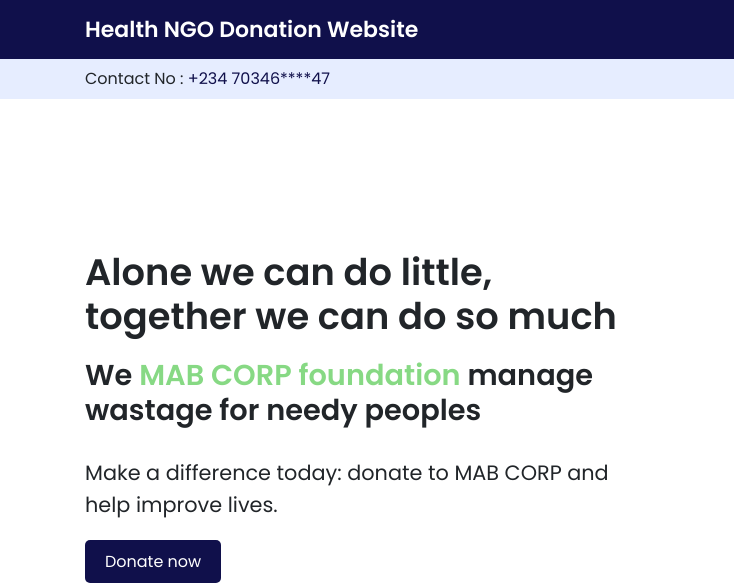
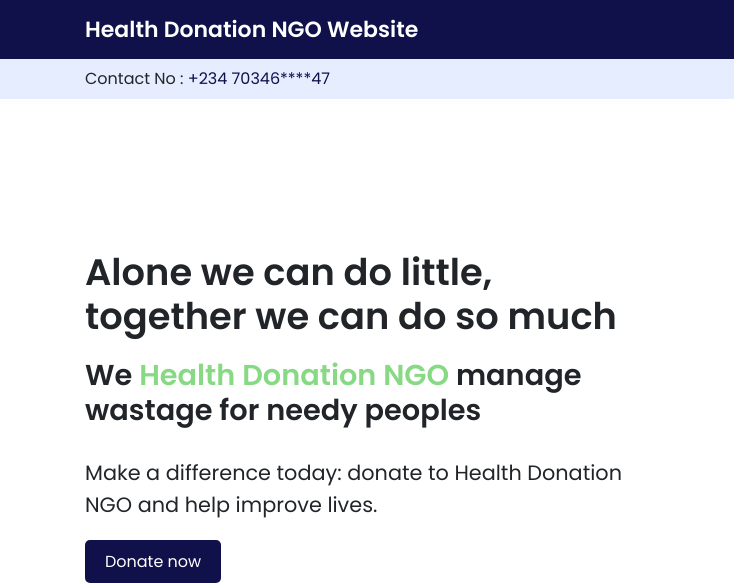
Before and after one commit to austantine/Health_NGO_site, a plain HTML site: page index.html in a window 1280 px wide. Shown: the top 585 px of the page, 0-734 px from the left. Drawn offline with nearby package versions, Linux system fonts and the light colour scheme; files whose address does not match are found by name.

Commit message:
Updated Information

```diff
--- a/index.html
+++ b/index.html
@@ -5,7 +5,7 @@
     <meta charset="UTF-8">
     <meta http-equiv="X-UA-Compatible" content="IE=edge">
     <meta name="viewport" content="width=device-width, initial-scale=1.0">
-    <title>Code Convent Foundation
+    <title>Health For All Foundation
     </title>
     <link rel="stylesheet" href="css/style.css">
     <link rel="stylesheet" href="css/responsive.css">
@@ -23,7 +23,7 @@
         <header>
             <div class="container">
                 <nav class="navbar navbar-expand-lg navbar-dark">
-                    <a class="navbar-brand" href="#home">Health NGO Donation Website</a>
+                    <a class="navbar-brand" href="#home">Health Donation NGO  Website</a>
                     <button class="navbar-toggler" type="button" data-toggle="collapse"
                         data-target="#navbarSupportedContent" aria-controls="navbarSupportedContent"
                         aria-expanded="false" aria-label="Toggle navigation">
@@ -80,8 +80,8 @@
                     <div class="col-lg-6 align-item-center">
                         <div class="home-info">
                             <h1>Alone we can do little, together we can do so much</h1>
-                            <h2>We <span>MAB CORP foundation</span> manage wastage for needy peoples</h2>
-                            <p>Make a difference today: donate to MAB CORP and help improve lives.</p>
+                            <h2>We <span>Health Donation NGO </span> manage wastage for needy peoples</h2>
+                            <p>Make a difference today: donate to Health Donation NGO and help improve lives.</p>
                             <div class="buttons">
                                 <a href="#contact" class="btn1">Donate now</a>
                             </div>
```
Also changed, not shown: 1 other file.
